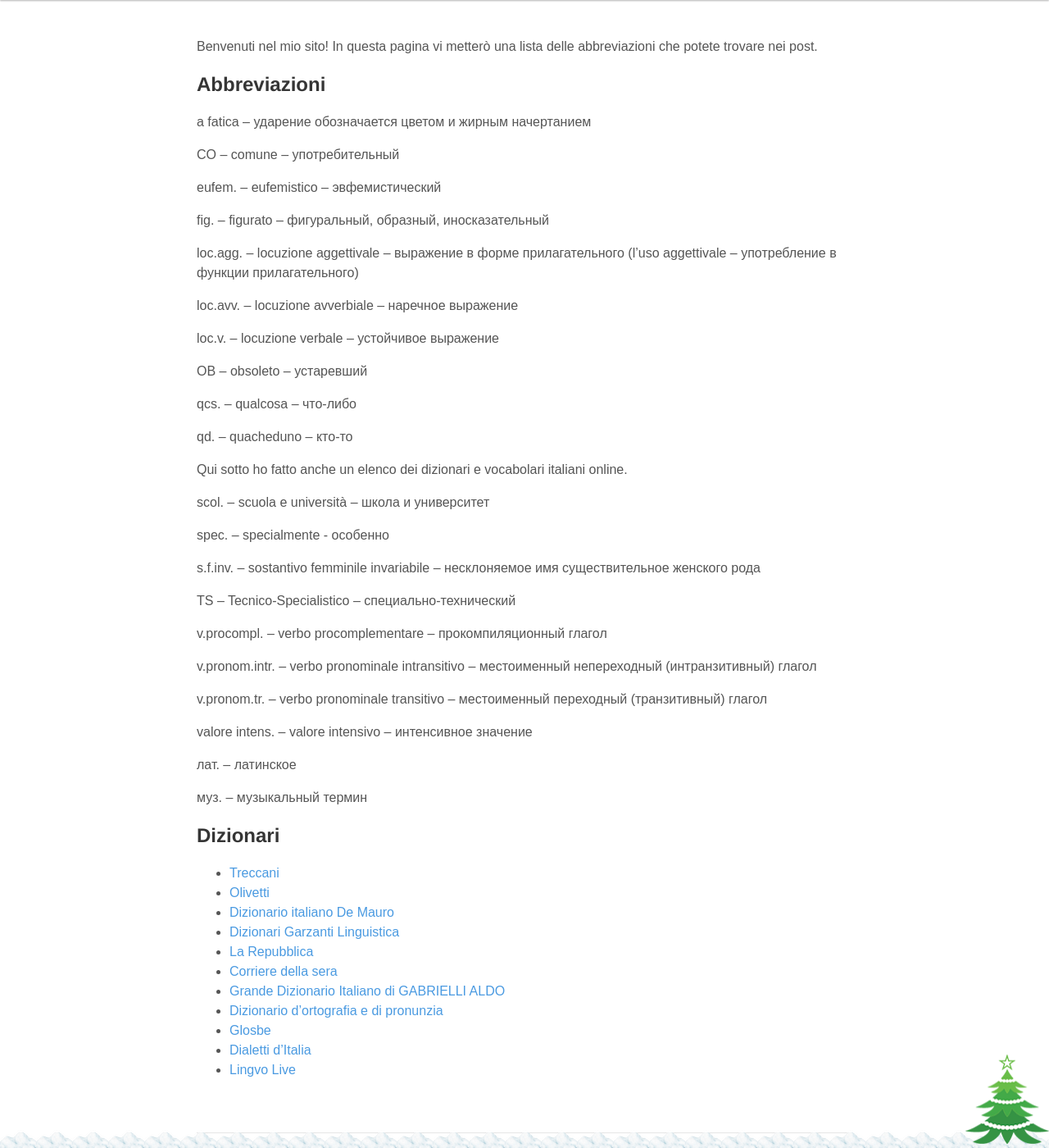
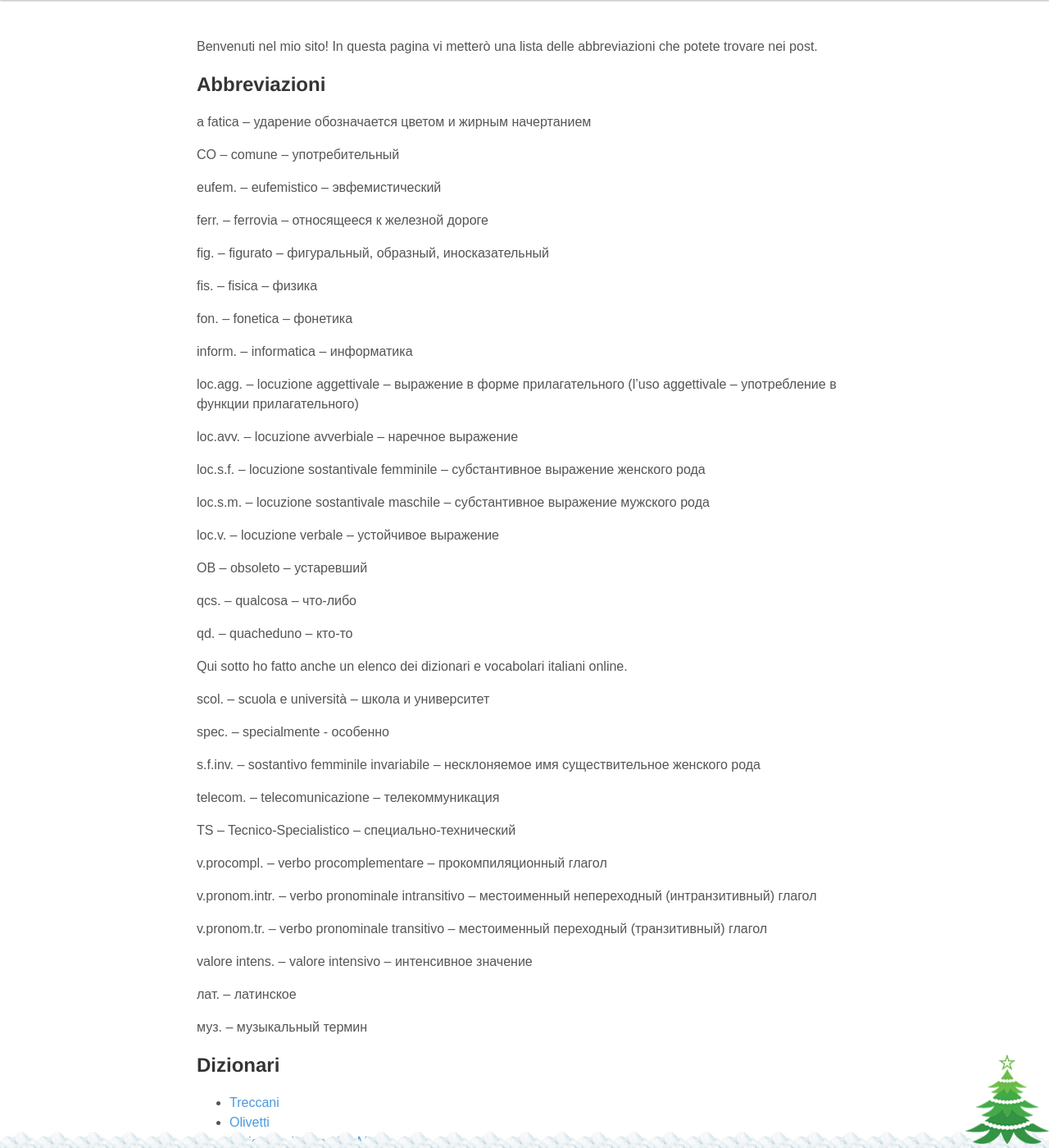
Before and after one commit to postolny/postolny.github.io, a Jekyll site: the page built from _pages/about.md, in a window 1280 px wide and 1400 px high, scrolled down 587 px. Shown: the whole window at 82% size. Built offline with Jekyll 4.4.1, drawn with Linux system fonts in a browser that asks for light colours; nearby versions of some CDN libraries; some of the changed text lies outside the part shown.

Commit message:
Add files via upload

```diff
--- a/_pages/about.md
+++ b/_pages/about.md
@@ -15,11 +15,23 @@ CO – comune – употребительный
 
 eufem. – eufemistico – эвфемистический
 
+ferr. – ferrovia – относящееся к железной дороге
+
 fig. – figurato – фигуральный, образный, иносказательный
+
+fis. – fisica – физика
+
+fon. – fonetica – фонетика
+
+inform. – informatica – информатика
 
 loc.agg. – locuzione aggettivale – выражение в форме прилагательного (l'uso aggettivale – употребление в функции прилагательного)
 
 loc.avv. – locuzione avverbiale – наречное выражение
+
+loc.s.f. – locuzione sostantivale femminile – субстантивное выражение женского рода
+
+loc.s.m. – locuzione sostantivale maschile – субстантивное выражение мужского рода
 
 loc.v. – locuzione verbale – устойчивое выражение
 
@@ -36,6 +48,8 @@ scol. – scuola e università – школа и университет
 spec. – specialmente - особенно
 
 s.f.inv. – sostantivo femminile invariabile – несклоняемое имя существительное женского рода
+
+telecom. – telecomunicazione – телекоммуникация
 
 TS – Tecnico-Specialistico – специально-технический
 
```
Also changed, not shown: other parts of _pages/about.md (+1 -0 lines).
